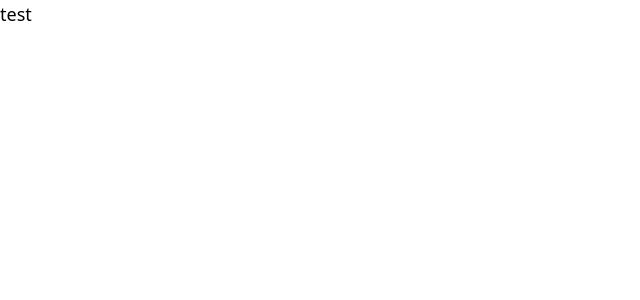
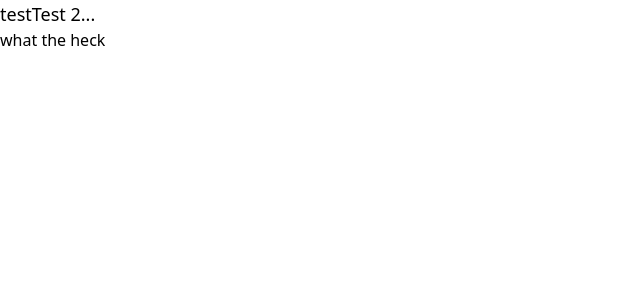
Before and after one commit to ben-732/ben-732.github.io, a React (Create React App) app: page / in a window 1280 px wide. Shown: the top 300 px of the page, without its empty margins (0-640 px from the left). Built offline with nearby package versions, Linux system fonts and the light colour scheme.

Commit message:
if this works.. init?

```diff
--- a/package.json
+++ b/package.json
@@ -10,6 +10,7 @@
     "@types/node": "^16.18.14",
     "@types/react": "^18.0.28",
     "@types/react-dom": "^18.0.11",
+    "gh-pages": "^5.0.0",
     "react": "^18.2.0",
     "react-dom": "^18.2.0",
     "react-scripts": "5.0.1",
@@ -17,6 +18,8 @@
     "web-vitals": "^2.1.4"
   },
   "scripts": {
+    "predeploy": "npm run build",
+    "deploy": "gh-pages -b main -d build",
     "start": "react-scripts start",
     "build": "react-scripts build",
     "test": "react-scripts test",
@@ -42,5 +45,6 @@
   },
   "devDependencies": {
     "tailwindcss": "^3.2.7"
-  }
+  },
+  "homepage": "ben-732.github.io"
 }
--- a/src/App.tsx
+++ b/src/App.tsx
@@ -1,7 +1,12 @@
 import React from "react";
 
 function App() {
-  return <div className="text-lg  ">test</div>;
+  return (
+    <div className="text-lg  ">
+      test
+      <span>Test 2...</span>
+    </div>
+  );
 }
 
 export default App;
--- a/src/index.tsx
+++ b/src/index.tsx
@@ -9,5 +9,6 @@ const root = ReactDOM.createRoot(
 root.render(
   <React.StrictMode>
     <App />
+    <span>what the heck</span>
   </React.StrictMode>
 );
```
Also changed, not shown: 1 other file (tests, documents, lock files or other folders).
